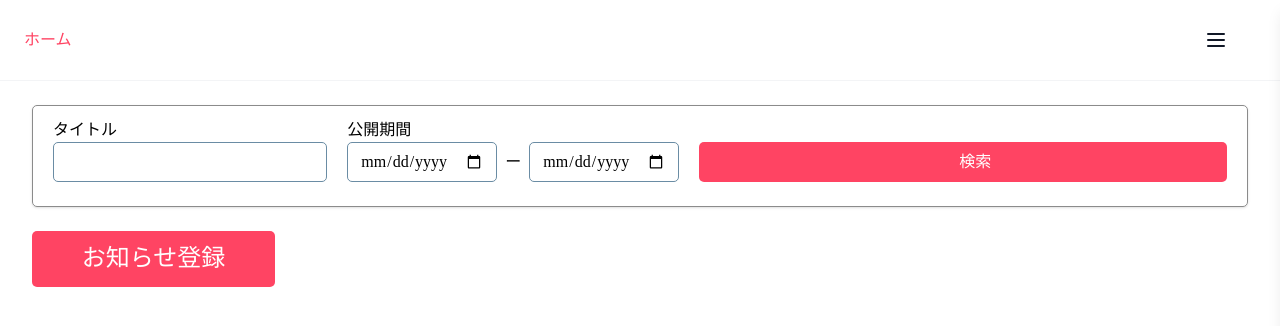
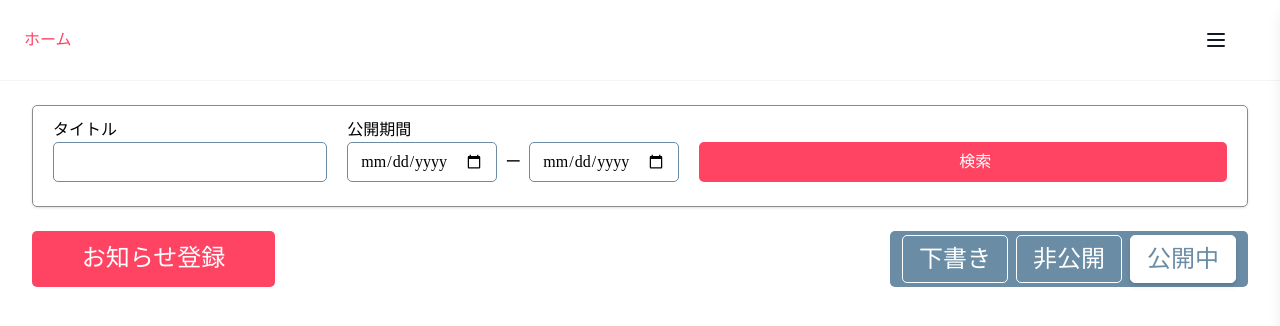
Before and after one commit to PlasticPlactice/graduationwork-group-elephant, a Next.js app: page /admin/notice in a window 1280 px wide. Shown: the top 326 px of the page. Built offline with nearby package versions, Linux system fonts and the light colour scheme; some icons are missing.

Commit message:
ステータス変更ボタン作成

```diff
--- a/app/(admin)/admin/notice/page.tsx
+++ b/app/(admin)/admin/notice/page.tsx
@@ -50,7 +50,10 @@ export default function page() {
                 />
             </div>
 
-            <div className="mx-8">
+            <div className="mx-8 flex justify-between">
+                {/*---------------------------
+                お知らせ登録ボタン
+               ---------------------------*/}
                 <AdminButton
                     label="お知らせ登録"
                     type="button"
@@ -60,7 +63,44 @@ export default function page() {
                         fontSize: "var(--page-padding-lg)",
                         height:"3.5rem"
                     }}
-                    />
+                />
+                {/*---------------------------
+                ステータス変更ボタン
+               ---------------------------*/}
+                <div
+                    style={{
+                        backgroundColor: "var(--color-input-bg)",
+                        borderRadius:"var(--control-radius)"
+                    }}
+                    className="px-3 flex items-center justify-center">
+                    <button
+                        style={{
+                            backgroundColor: "var(--color-input-bg)",
+                            border: "1px solid var(--color-bg)",
+                            fontSize: "var(--page-padding-lg)",
+                        }}>
+                        下書き
+                    </button>
+                    <button
+                        style={{
+                            backgroundColor: "var(--color-input-bg)",
+                            border: "1px solid var(--color-bg)",
+                            fontSize: "var(--page-padding-lg)",
+                        }}
+                        className="mx-2">
+                        非公開
+                    </button>
+                    <button
+                        style={{
+                            backgroundColor: "var(--color-bg)",
+                            border: "1px solid var(--color-bg)",
+                            fontSize: "var(--page-padding-lg)",
+                            color:"var(--color-input-bg)"
+                        }}
+                        className="shadow-md">
+                        公開中
+                    </button>
+               </div>
             </div>
         </main>
     );
```
